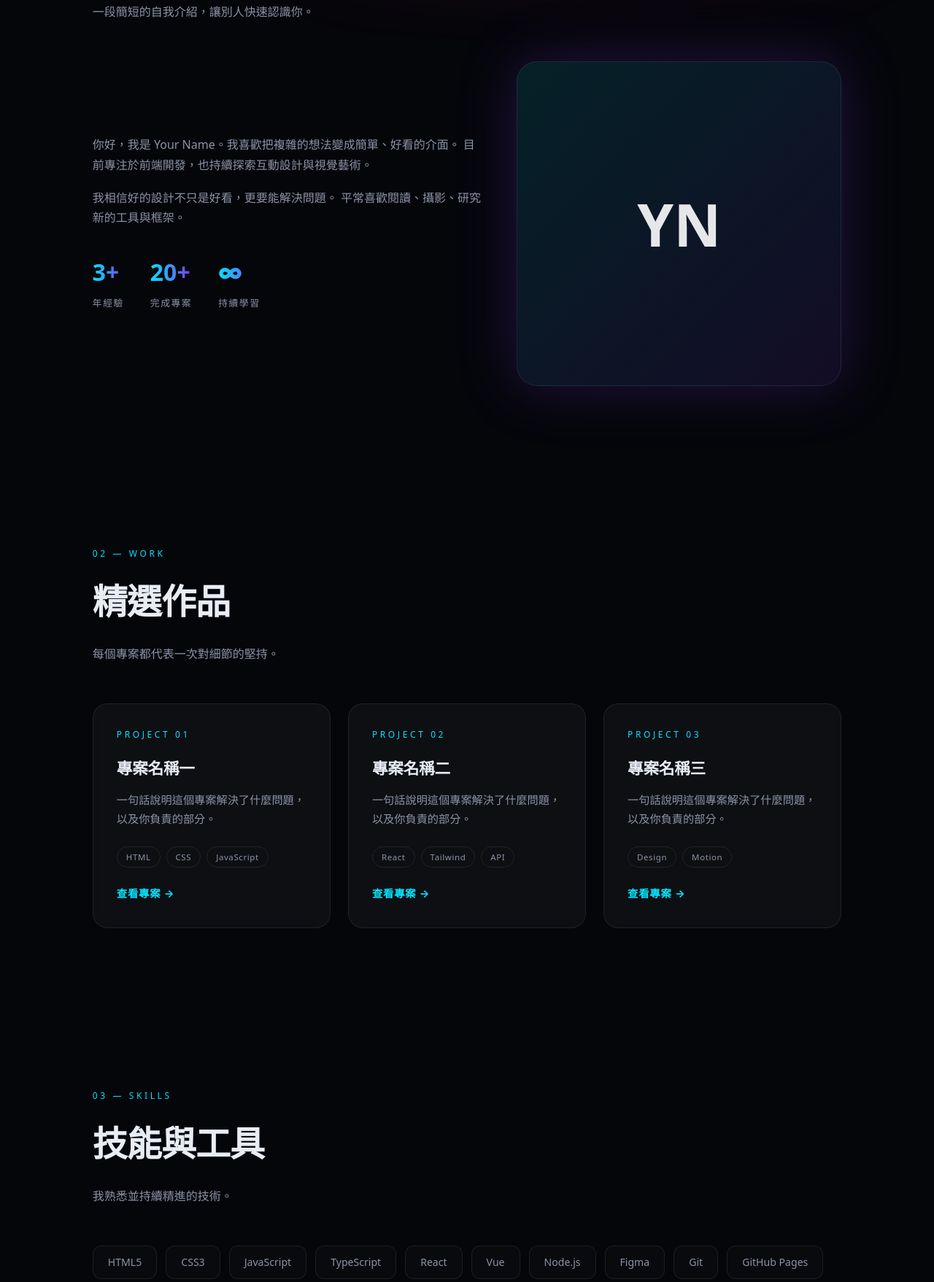
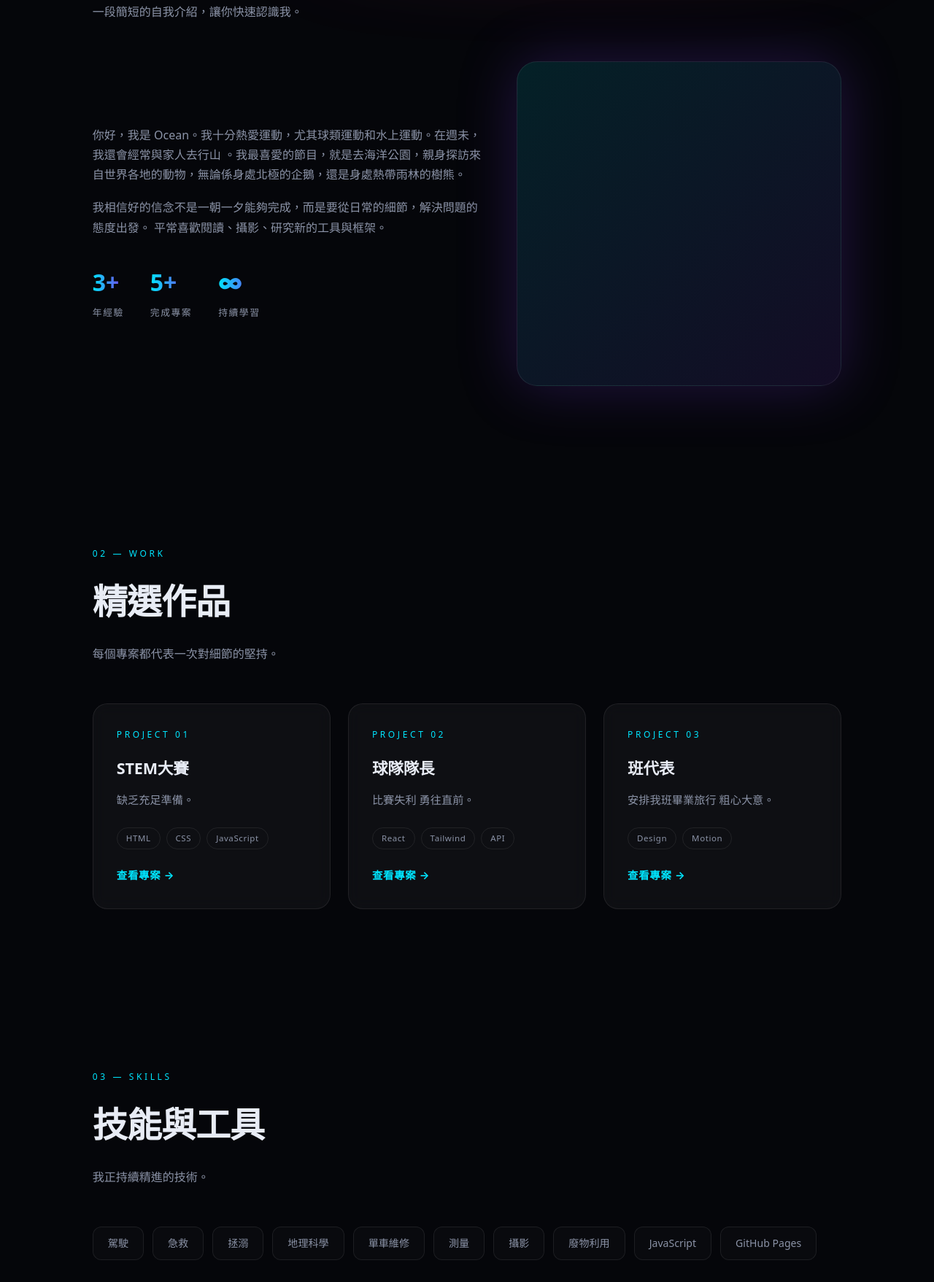
Before and after one commit to thebocean-alt/007, a plain HTML site: page index.html in a window 1280 px wide. Shown: the part 1041-2798 px from the top of the page at 73% size. Drawn offline with Linux system fonts and the light colour scheme.

Commit message:
Update index.html

```diff
--- a/index.html
+++ b/index.html
@@ -554,7 +554,7 @@
 
 <!-- 導覽 -->
 <nav>
-  <div class="logo">YOUR.NAME</div>
+  <div class="logo">Ocean's page</div>
   <ul>
     <li><a href="#about">關於</a></li>
     <li><a href="#work">作品</a></li>
@@ -567,12 +567,12 @@
 <header class="hero">
   <div class="hero-tag">Portfolio · 2025</div>
   <h1>
-    我是 <span class="gradient-text">Your Name</span><br />
+    我是 <span class="gradient-text">Ocean</span><br />
     <span class="type" id="type"></span>
   </h1>
   <p class="lead">
-    專注於打造有質感的數位體驗。前端開發、互動設計與視覺實驗。
-    這裡收藏了我的作品、想法與正在學習的一切。
+    專注於打造一個適合自己的學習方式，以及發掘有趣的可能性。
+    這裡收藏了我的作品、想法與正在的學習。
   </p>
   <div class="hero-actions">
     <a href="#work" class="btn btn-primary">查看作品</a>
@@ -586,28 +586,28 @@
   <div class="reveal">
     <div class="section-label">01 — About</div>
     <h2>關於我</h2>
-    <p class="section-desc">一段簡短的自我介紹，讓別人快速認識你。</p>
+    <p class="section-desc">一段簡短的自我介紹，讓你快速認識我。</p>
   </div>
 
   <div class="about-grid">
     <div class="about-text reveal">
       <p>
-        你好，我是 Your Name。我喜歡把複雜的想法變成簡單、好看的介面。
-        目前專注於前端開發，也持續探索互動設計與視覺藝術。
+        你好，我是 Ocean。我十分熱愛運動，尤其球類運動和水上運動。在週未，我還會經常與家人去行山
+        。我最喜愛的節目，就是去海洋公園，親身探訪來自世界各地的動物，無論係身處北極的企鵝，還是身處熱帶雨林的樹熊。
       </p>
       <p>
-        我相信好的設計不只是好看，更要能解決問題。
+        我相信好的信念不是一朝一夕能夠完成，而是要從日常的細節，解決問題的態度出發。
         平常喜歡閱讀、攝影、研究新的工具與框架。
       </p>
 
       <div class="stat-row">
         <div class="stat"><b>3+</b><span>年經驗</span></div>
-        <div class="stat"><b>20+</b><span>完成專案</span></div>
+        <div class="stat"><b>5+</b><span>完成專案</span></div>
         <div class="stat"><b>∞</b><span>持續學習</span></div>
       </div>
     </div>
 
-    <div class="avatar-box reveal">YN</div>
+    <div class="avatar-box reveal"></div>
   </div>
 </section>
 
@@ -622,8 +622,8 @@
   <div class="projects">
     <article class="card reveal">
       <div class="num">PROJECT 01</div>
-      <h3>專案名稱一</h3>
-      <p>一句話說明這個專案解決了什麼問題，以及你負責的部分。</p>
+      <h3>STEM大賽</h3>
+      <p>缺乏充足準備。</p>
       <div class="tags">
         <span class="tag">HTML</span>
         <span class="tag">CSS</span>
@@ -634,8 +634,8 @@
 
     <article class="card reveal">
       <div class="num">PROJECT 02</div>
-      <h3>專案名稱二</h3>
-      <p>一句話說明這個專案解決了什麼問題，以及你負責的部分。</p>
+      <h3>球隊隊長</h3>
+      <p>比賽失利 勇往直前。</p>
       <div class="tags">
         <span class="tag">React</span>
         <span class="tag">Tailwind</span>
@@ -646,8 +646,8 @@
 
     <article class="card reveal">
       <div class="num">PROJECT 03</div>
-      <h3>專案名稱三</h3>
-      <p>一句話說明這個專案解決了什麼問題，以及你負責的部分。</p>
+      <h3>班代表</h3>
+      <p>安排我班畢業旅行 粗心大意。</p>
       <div class="tags">
         <span class="tag">Design</span>
         <span class="tag">Motion</span>
@@ -662,19 +662,19 @@
   <div class="reveal">
     <div class="section-label">03 — Skills</div>
     <h2>技能與工具</h2>
-    <p class="section-desc">我熟悉並持續精進的技術。</p>
+    <p class="section-desc">我正持續精進的技術。</p>
   </div>
 
   <div class="skills reveal">
-    <span class="skill">HTML5</span>
-    <span class="skill">CSS3</span>
+    <span class="skill">駕駛</span>
+    <span class="skill">急救</span>
+    <span class="skill">拯溺</span>
+    <span class="skill">地理科學</span>
+    <span class="skill">單車維修</span>
+    <span class="skill">測量</span>
+    <span class="skill">攝影</span>
+    <span class="skill">廢物利用</span>
     <span class="skill">JavaScript</span>
-    <span class="skill">TypeScript</span>
-    <span class="skill">React</span>
-    <span class="skill">Vue</span>
-    <span class="skill">Node.js</span>
-    <span class="skill">Figma</span>
-    <span class="skill">Git</span>
     <span class="skill">GitHub Pages</span>
   </div>
 </section>
@@ -685,17 +685,17 @@
     <div class="section-label">04 — Contact</div>
     <h2>一起做點有趣的事</h2>
     <p>有想法、有專案，或只是想聊聊，都歡迎寫信給我。</p>
-    <a class="mail" href="mailto:you@example.com">you@example.com</a>
+    <a class="mail" href="mailto:you@example.com">Ocean@example.com</a>
   </div>
 </section>
 
 <footer>
-  © 2025 Your Name · Built with GitHub Pages
+  © 2026 Ocean · Built with GitHub Pages
 </footer>
 
 <script>
 /* ---------- 打字機 ---------- */
-const words = ["前端開發者", "互動設計師", "視覺實驗者", "持續學習者"];
+const words = ["學生", "運動員", "行山愛好者"];
 const typeEl = document.getElementById("type");
 let wi = 0, ci = 0, deleting = false;
 
```
